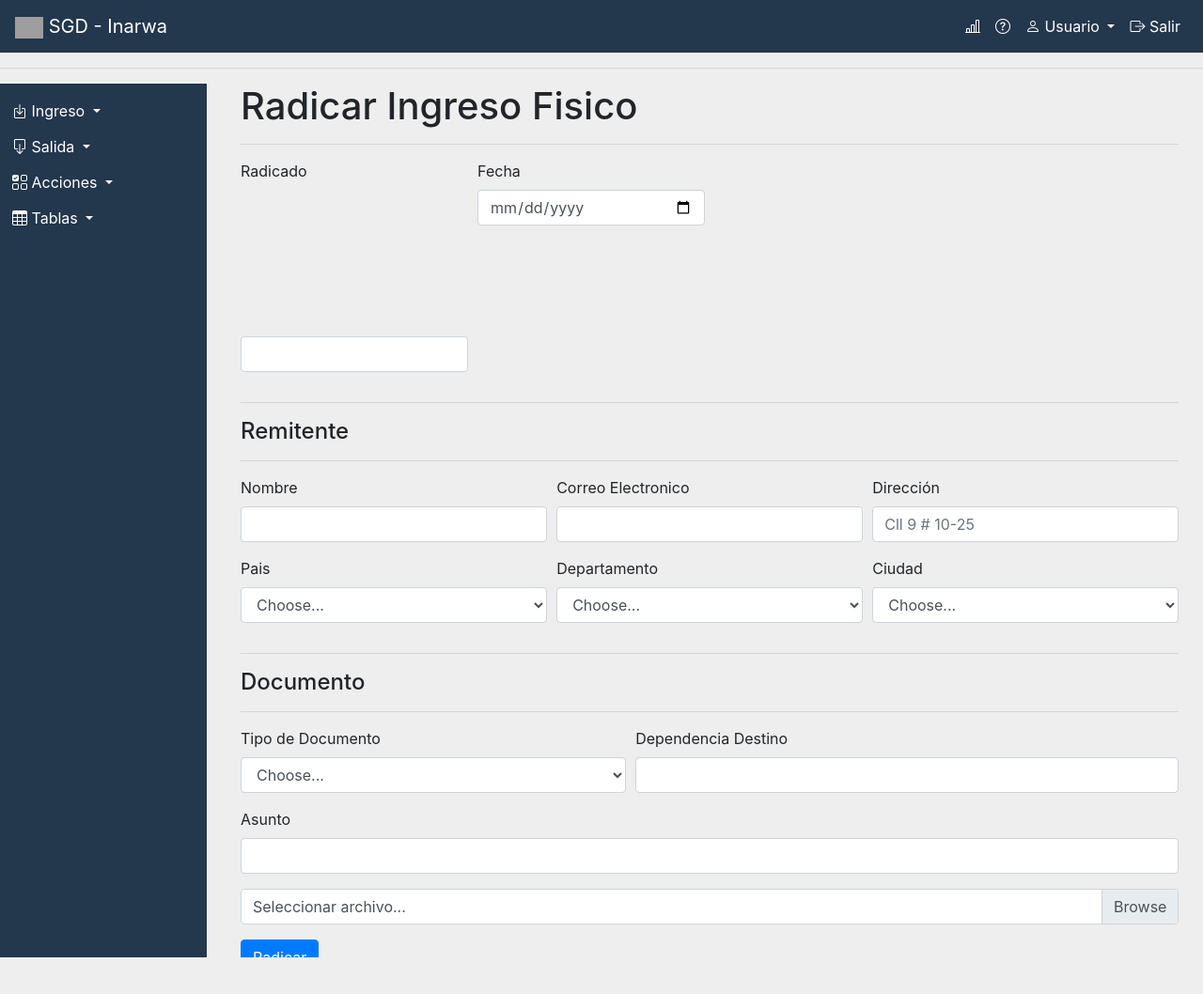
After one commit to ae-tafur/orfeo, a Node server app: page /sgd/income_paper in a window 1280 px wide. The commit adds this page. Shown: the top 1058 px of the page at 94% size. Run offline with Node 20, Linux system fonts and the light colour scheme; some libraries are stand-ins or nearby versions; grey boxes are pictures that could not be loaded.

Commit message:
Initial commit

```diff
--- a/package.json
+++ b/package.json
@@ -23,11 +23,13 @@
   "homepage": "https://github.com/ae-tafur/SGD#readme",
   "dependencies": {
     "bcryptjs": "^2.4.3",
+    "canvas": "^2.7.0",
     "connect-flash": "^0.1.1",
     "express": "^4.17.1",
     "express-handlebars": "^5.2.1",
     "express-session": "^1.17.1",
     "express-validator": "^6.10.0",
+    "jsbarcode": "^3.11.3",
     "mariadb": "^2.5.3",
     "morgan": "^1.10.0",
     "passport": "^0.4.1",
--- a/src/public/css/style.css
+++ b/src/public/css/style.css
@@ -66,6 +66,7 @@ body{
 #content {
     padding-left: 20%;
     padding-right: 2%;
+    padding-bottom: 2%;
     max-height: 85vh;
     transition: all 0.3s;
     overflow: auto;
@@ -74,9 +75,3 @@ body{
 #edit{
     color: #0077bf;
 }
-
-#navbar-example3{
-    width: 220px;
-
-    overflow-y: scroll;
-}
--- a/src/routes/sgd.js
+++ b/src/routes/sgd.js
@@ -43,7 +43,7 @@ router.post('/users', async (req, res) => {
         VALUES (?, ?, ?, ?, ?, ?, ?, ?, ?, ?, ?)`;
     await pool.query(sql, [id, username, '123',
                             fullname, email, profile,
-                            dependence, address, rol, ext, '1']);
+                            dependence, address, rol, ext, 'Activo']);
     res.redirect('users');
 });
 
@@ -63,8 +63,8 @@ router.get('/roles', (req, res) => {
     res.render('admin/role/roles');
 });
 
-router.get('/files', (req, res) => {
-    res.render('admin/file/files');
+router.get('/doctypes', (req, res) => {
+    res.render('admin/doctype/doctype');
 });
 
 router.get('/dependencies', (req, res) => {
@@ -79,4 +79,8 @@ router.get('/buildings', (req, res) => {
     res.render('admin/building/buildings');
 });
 
+router.get('/income_paper', (req, res) => {
+    res.render('files/income_paper');
+});
+
 module.exports = router;
--- a/src/views/admin/user/users.hbs
+++ b/src/views/admin/user/users.hbs
@@ -2,7 +2,7 @@
 <hr>
 <div class="btn-toolbar justify-content-between" role="toolbar" aria-label="Toolbar with button groups">
     <div class="btn-group" role="group" aria-label="First group">
-        <button type="button" class="btn btn-secondary" data-toggle="modal" data-target="#addUserModal">
+        <button type="button" class="btn btn-primary" data-toggle="modal" data-target="#addUserModal">
             <i class="bi bi-person-plus"></i>
         </button>
         <button type="button" class="btn btn-secondary" data-toggle="modal" data-target="#addUserFileModal">
--- /dev/null
+++ b/src/views/files/income_paper.hbs
@@ -0,0 +1,89 @@
+<h1> Radicar Ingreso Fisico </h1>
+<hr>
+<form>
+    <div class="form-row">
+        <div class="form-group col-md-3">
+            <label for="inputCode">Radicado </label>
+            <canvas id="barcode"></canvas>
+            <input type="text" class="form-control" id="inputCode">
+        </div>
+        <div class="form-group col-md-3">
+            <label for="inputDate">Fecha</label>
+            <input type="date" class="form-control" id="inputDate">
+        </div>
+    </div>
+    <hr>
+    <h4>Remitente</h4>
+    <hr>
+    <div class="form-row">
+        <div class="form-group col-md-4">
+            <label for="inputContactName">Nombre</label>
+            <input type="text" class="form-control" id="inputNameContact">
+        </div>
+        <div class="form-group col-md-4">
+            <label for="inputEmail">Correo Electronico</label>
+            <input type="email" class="form-control" id="inputEmail">
+        </div>
+        <div class="form-group col-md-4">
+            <label for="inputAddress">Dirección</label>
+            <input type="text" class="form-control" id="inputAddress" placeholder="Cll 9 # 10-25">
+        </div>
+    </div>
+    <div class="form-row">
+        <div class="form-group col-md-4">
+            <label for="inputCountry">Pais</label>
+            <select id="inputCountry" class="form-control">
+                <option selected>Choose...</option>
+                <option>...</option>
+            </select>
+        </div>
+        <div class="form-group col-md-4">
+            <label for="inputState">Departamento</label>
+            <select id="inputState" class="form-control">
+                <option selected>Choose...</option>
+                <option>...</option>
+            </select>
+        </div>
+        <div class="form-group col-md-4">
+            <label for="inputCity">Ciudad</label>
+            <select id="inputCity" class="form-control">
+                <option selected>Choose...</option>
+                <option>...</option>
+            </select>
+        </div>
+    </div>
+    <hr>
+    <h4>Documento</h4>
+    <hr>
+    <div class="form-row">
+        <div class="form-group col-md-5">
+            <label for="inputDocType">Tipo de Documento</label>
+            <select id="inputDocType" class="form-control">
+                <option selected>Choose...</option>
+                <option>...</option>
+            </select>
+        </div>
+        <div class="form-group col-md-7">
+            <label for="inputForDependence">Dependencia Destino</label>
+            <input type="text" class="form-control" id="inputForDependence">
+        </div>
+    </div>
+    <div class="form-group">
+        <label for="inputSubject">Asunto</label>
+        <input type="text" class="form-control" id="inputSubject">
+    </div>
+    <div class="custom-file mb-3">
+        <input type="file" class="custom-file-input" id="validatedCustomFile" required>
+        <label class="custom-file-label" for="validatedCustomFile">Seleccionar archivo...</label>
+        <div class="invalid-feedback">Example invalid custom file feedback</div>
+    </div>
+    <div>
+        <button type="submit" class="btn btn-primary">Radicar</button>
+    </div>
+</form>
+
+<!-- Barcode -->
+<script src="https://cdn.jsdelivr.net/npm/jsbarcode@3.11.0/dist/JsBarcode.all.min.js"></script>
+<script>
+
+</script>
--- a/src/views/layouts/main.hbs
+++ b/src/views/layouts/main.hbs
@@ -12,9 +12,6 @@
         <link rel="stylesheet" href="https://cdn.jsdelivr.net/npm/bootstrap@4.6.0/dist/css/bootstrap.min.css" integrity="sha384-B0vP5xmATw1+K9KRQjQERJvTumQW0nPEzvF6L/Z6nronJ3oUOFUFpCjEUQouq2+l" crossorigin="anonymous">
         <link rel="stylesheet" href="https://cdn.jsdelivr.net/npm/bootstrap-icons@1.3.0/font/bootstrap-icons.css">
         <link rel="stylesheet" href="https://use.fontawesome.com/releases/v5.6.3/css/all.css">
-
-        <!-- JS -->
-        <script defer src="login.js" charset="utf-8"></script>
 
         <!-- Customizing -->
         <title> .: SGD Orfeo :. </title>
@@ -34,6 +31,5 @@
             <!-- jQuery and Bootstrap Bundle (includes Popper) -->
         <script src="https://code.jquery.com/jquery-3.5.1.slim.min.js" integrity="sha384-DfXdz2htPH0lsSSs5nCTpuj/zy4C+OGpamoFVy38MVBnE+IbbVYUew+OrCXaRkfj" crossorigin="anonymous"></script>
         <script src="https://cdn.jsdelivr.net/npm/bootstrap@4.6.0/dist/js/bootstrap.bundle.min.js" integrity="sha384-Piv4xVNRyMGpqkS2by6br4gNJ7DXjqk09RmUpJ8jgGtD7zP9yug3goQfGII0yAns" crossorigin="anonymous"></script>
-
     </body>
 </html>
--- a/src/views/partials/navigation.hbs
+++ b/src/views/partials/navigation.hbs
@@ -39,7 +39,7 @@
               <li><a class="dropdown-item" href="users"> Usuario </a></li>
               <li><a class="dropdown-item" href="roles"> Permisos </a></li>
               <li><a class="dropdown-item" href="dependencies"> Dependecia </a></li>
-              <li><a class="dropdown-item" href="files"> Documentos </a></li>
+              <li><a class="dropdown-item" href="doctypes"> Documentos </a></li>
               <li><a class="dropdown-item" href="contacts"> Contactos </a></li>
               <li><a class="dropdown-item" href="buildings"> Edificios </a></li>
             </ul>
--- a/src/views/partials/sidebar.hbs
+++ b/src/views/partials/sidebar.hbs
@@ -7,7 +7,7 @@
                 </a>
                 <ul class="collapse list-unstyled" id="inboxSubmenu" >
                     <li class="nav-item">
-                        <a id='item' class="nav-link" href="#"> Fisico </a>
+                        <a id='item' class="nav-link" href="income_paper"> Fisico </a>
                     </li>
                     <li class="nav-item">
                         <a id='item' class="nav-link" href="#"> E-mail </a>
@@ -47,9 +47,17 @@
                 </ul>
             </li>
             <li>
-                <a id='menu' class="btn nav-item" href="#">
-                    <i class="bi bi-table"></i> TRD
+                <a id='menu' class="btn dropdown-toggle" href="#tableSubmenu" data-toggle="collapse" aria-expanded="false">
+                    <i class="bi bi-table"></i>  Tablas
                 </a>
+                <ul class="collapse list-unstyled" id="tableSubmenu">
+                    <li class="nav-item">
+                        <a id='item' class="nav-link" href="#"> Estado de Documentos </a>
+                    </li>
+                    <li class="nav-item">
+                        <a id='item' class="nav-link" href="#"> TRD </a>
+                    </li>
+                </ul>
             </li>
         </ul>
     </div>
```
Also changed, not shown: src/views/chart/chart.hbs (+22 -41 lines), src/views/admin/doctype/doctype.hbs (renamed from src/views/admin/file/files.hbs), src/views/files/income_email.hbs (added), src/views/files/output_email.hbs (added), src/views/files/output_paper.hbs (added), 2 other files.
